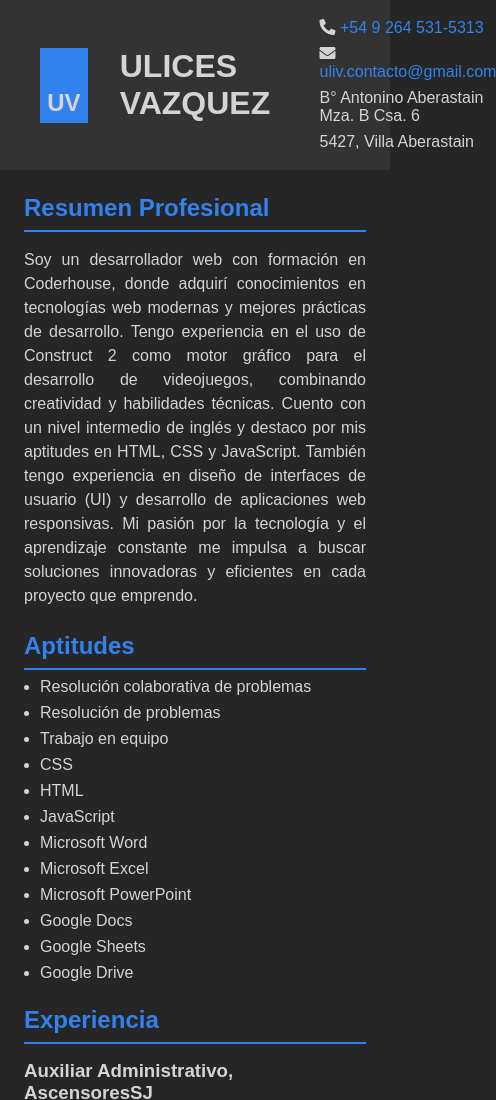
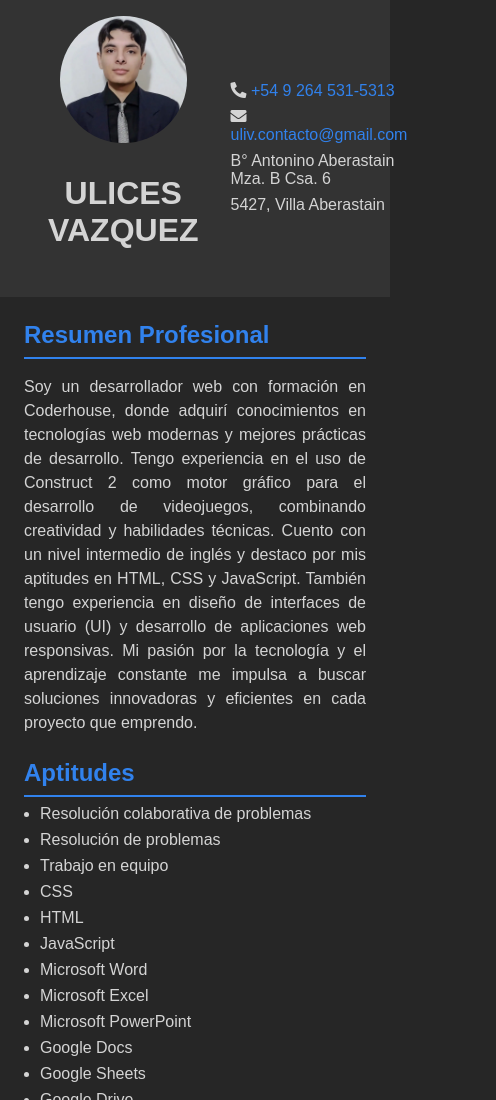
Before and after one commit to UliVazquez/cvulivazquez, a plain HTML site: page index.html in a window 390 px wide. Shown: the top 1100 px of the page, 496 px wide, since content can reach past the window. Drawn offline with Linux system fonts and the light colour scheme.

Commit message:
added profile picture image

```diff
--- a/css/styles.css
+++ b/css/styles.css
@@ -47,25 +47,23 @@ body.dark {
 .container {
     display: flex;
     align-items: center;
-    justify-content: center;
     margin-left: 1.5em;
 }
 
-.container__logo {
-    display: flex;
-    align-items: end;
-    justify-content: end;
-    width: 65px;
-    height: 75px;
-    background-color: var(--primary-color);
+@media screen and (max-width: 760px) {
+    .container {
+        flex-direction: column;
+        margin: 0;
+        align-items: center;
+    }
 
+    .container__title {
+        text-align: center;
+    }
 }
-
-.container__initials {
-    font-weight: bold;
-    font-size: 1.5rem;
-    line-height: 1;
-    padding: 0.3em 0.3em;
+.container__image {
+    width: 15vh;
+    border-radius: 100%;
 }
 
 .container__title {
--- a/index.html
+++ b/index.html
@@ -12,9 +12,9 @@
 <body class="dark">
     <header class="header">
         <div class="container">
-            <div class="container__logo">
-                <p class="container__initials no-margin">UV</p>
-            </div>
+
+                <img src="resources/profile-picture.webp" alt="profile-picture.webp" class="container__image">
+
             <h1 class="container__title no-margin">ULICES VAZQUEZ</h1>
         </div>
         <div class="info">
```
Also changed, not shown: resources/profile-picture.webp (added).
